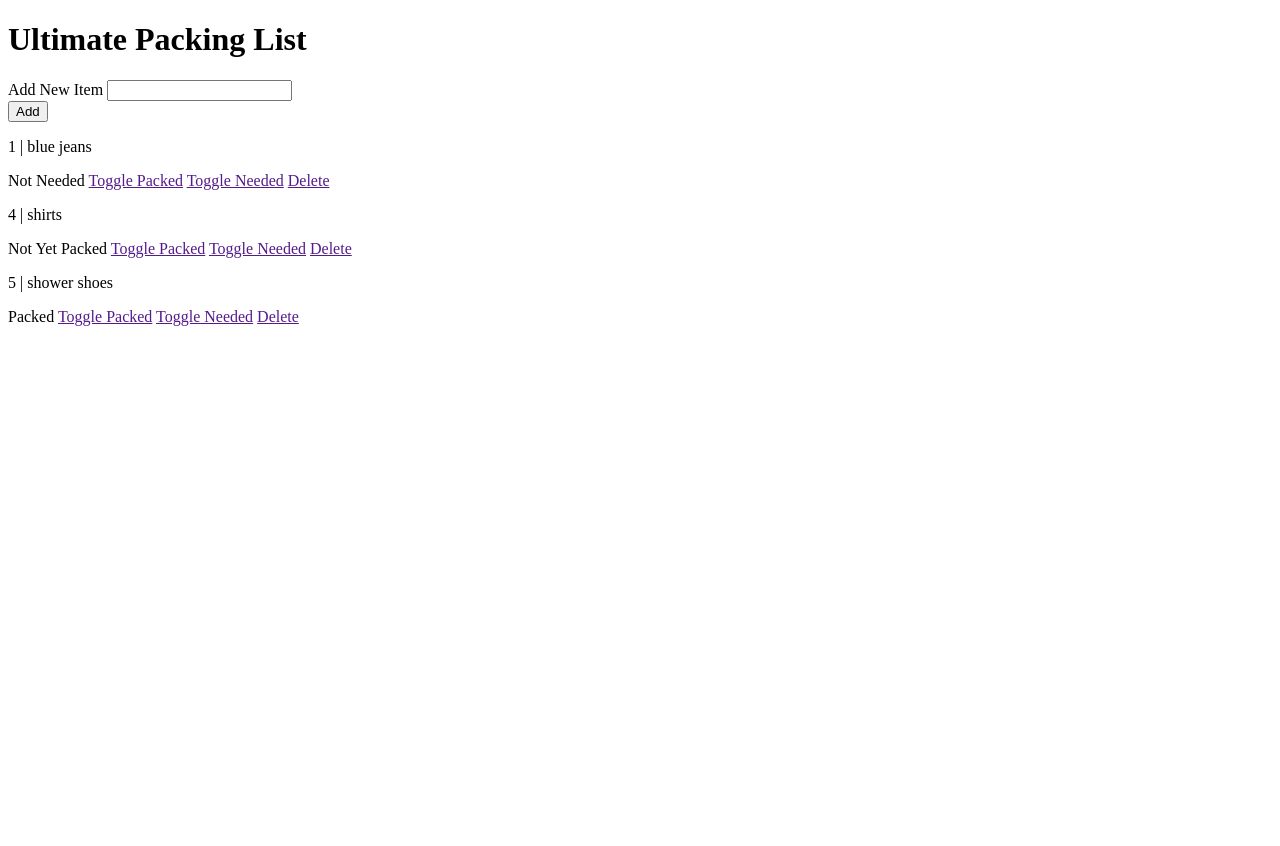
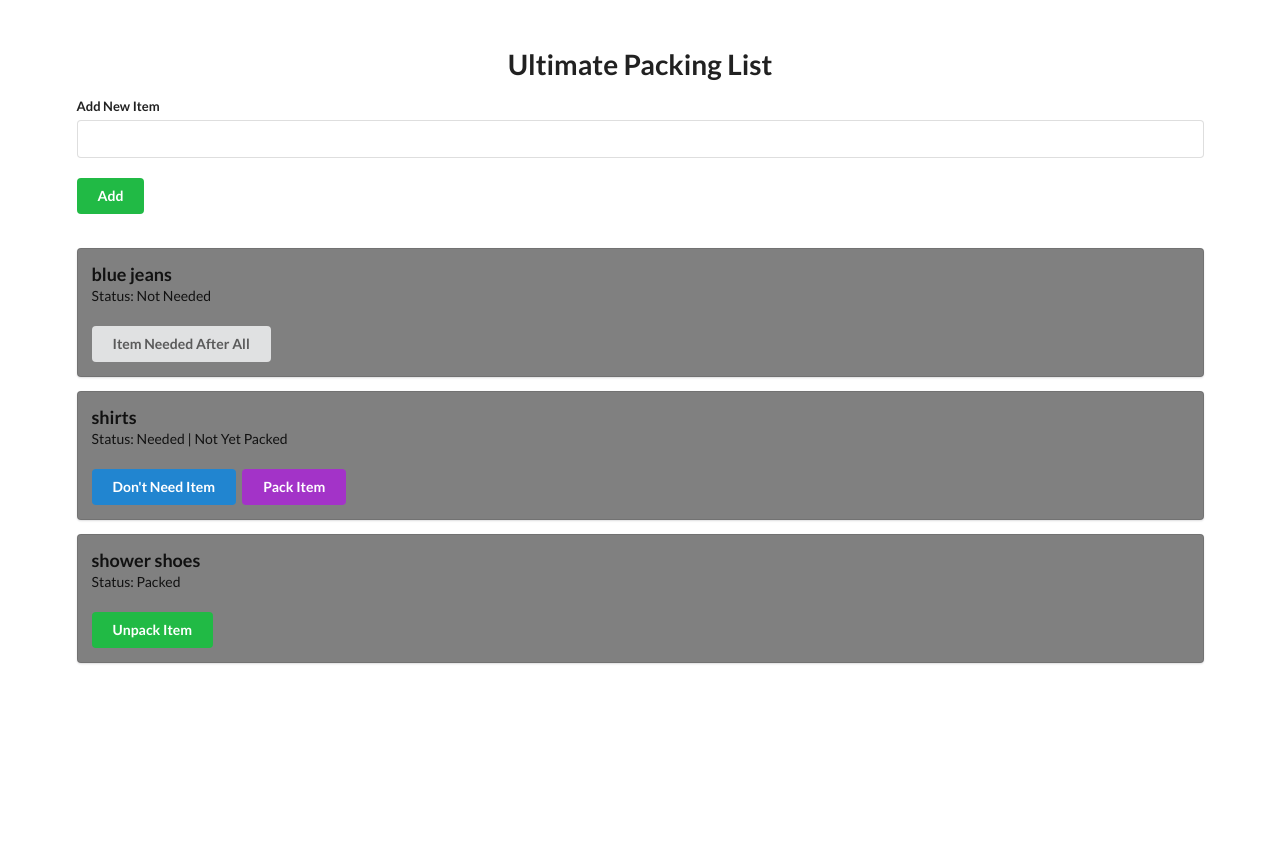
Before and after one commit to nicolealdurien/flask_packing_list, a Flask app: page / in a window 1280 px wide. Before the commit the page ends 326 px from the top, so only its background shows below. Run offline with Flask 2, Linux system fonts and the light colour scheme; data comes from the database, SQL or seed files in the repository; both versions use the stored data as it was after the commit.

Commit message:
functionality and basic styling in place

```diff
--- a/app.py
+++ b/app.py
@@ -29,19 +29,27 @@ def add():
   db.session.commit()
   return redirect(url_for("index"))
 
-@app.route('/toggle-packed/<int:item_id>', methods=['POST'])
-def toggle_packed():
+@app.route('/toggle_packed/<int:item_id>')
+def toggle_packed(item_id):
   #query db for id and modify packed boolean
   item = Item.query.filter_by(id=item_id).first()
   item.packed = not item.packed
   db.session.commit()
   return redirect(url_for("index"))
 
-@app.route('/toggle-needed/<int:item_id>', methods=['POST'])
-def toggle_needed():
-  #query db for id and modify packed boolean
+@app.route('/update/<int:item_id>')
+def update(item_id):
+  #query db for id and modify needed boolean
   item = Item.query.filter_by(id=item_id).first()
   item.needed = not item.needed
+  db.session.commit()
+  return redirect(url_for("index"))
+
+@app.route('/delete/<int:item_id>')
+def delete(item_id):
+  #query db for id and delete item
+  item = Item.query.filter_by(id=item_id).first()
+  db.session.delete(item)
   db.session.commit()
   return redirect(url_for("index"))
 
--- a/templates/base.html
+++ b/templates/base.html
@@ -5,30 +5,61 @@
     <meta http-equiv="X-UA-Compatible" content="IE=edge" />
     <meta name="viewport" content="width=device-width, initial-scale=1.0" />
     <title>Ultimate Packing List</title>
+    <link
+      rel="stylesheet"
+      href="https://cdn.jsdelivr.net/npm/semantic-ui@2.4.2/dist/semantic.min.css"
+    />
+    <script src="https://cdn.jsdelivr.net/npm/semantic-ui@2.4.2/dist/semantic.min.js"></script>
   </head>
   <body>
-    <h1>Ultimate Packing List</h1>
-    <form action="/add" method="post">
-      <div>
+    <div style="margin-top: 50px" class="ui container">
+      <h1 class="ui center aligned header">Ultimate Packing List</h1>
+      <form class="ui form" action="/add" method="post">
+        <div class="field">
           <label for="title">Add New Item</label>
-        <input type="text" name="title" /><br />
-        <button type="submit">Add</button>
+          <input type="text" name="title" /><br /><br />
+          <button class="ui green button" type="submit">Add</button>
         </div>
       </form>
 
       {% for item in item_list %}
-    <p>{{ item.id }} | {{ item.title }}</p>
+      <br />
+      <p class="ui segment" style="background-color: grey">
+        <span class="ui big header">
+          {{ item.title }}
+          <!-- <a class="ui red button" href="/delete/{{ item.id }}">Delete</a> -->
+        </span>
+        <br />
         {% if item.needed == False %}
-    <span>Not Needed</span>
+        <span>Status: Not Needed</span>
+        <br /><br />
+        <!-- <span class="ui gray label">Not Needed</span> -->
+        <a class="ui gray button" href="/update/{{ item.id }}"
+          >Item Needed After All</a
+        >
         {% elif item.packed == False %}
-    <span>Not Yet Packed</span>
+        <span>Status: Needed | Not Yet Packed</span>
+        <br /><br />
+        <!-- <span class="ui blue label">Needed</span> |
+      <span class="ui gray label">Not Yet Packed</span><br /> -->
+        <span
+          ><a class="ui blue button" href="/update/{{ item.id }}"
+            >Don't Need Item</a
+          ></span
+        >
+        <!-- <span>Not Yet Packed</span> -->
+        <a class="ui purple button" href="/toggle_packed/{{ item.id }}"
+          >Pack Item</a
+        >
         {% else %}
-    <span>Packed</span>
-    {% endif %}
-
-    <a href="">Toggle Packed</a>
-    <a href="">Toggle Needed</a>
-    <a href="">Delete</a>
-    {% endfor %}
+        <span>Status: Packed</span>
+        <br /><br />
+        <!-- <span class="ui green label">Packed</span> -->
+        <a class="ui green button" href="/toggle_packed/{{ item.id }}"
+          >Unpack Item</a
+        >
+      </p>
+      {% endif %} {% endfor %}
+    </div>
   </body>
 </html>
```
Also changed, not shown: db.sqlite. Lines whose indentation alone changed are shown as unchanged.
